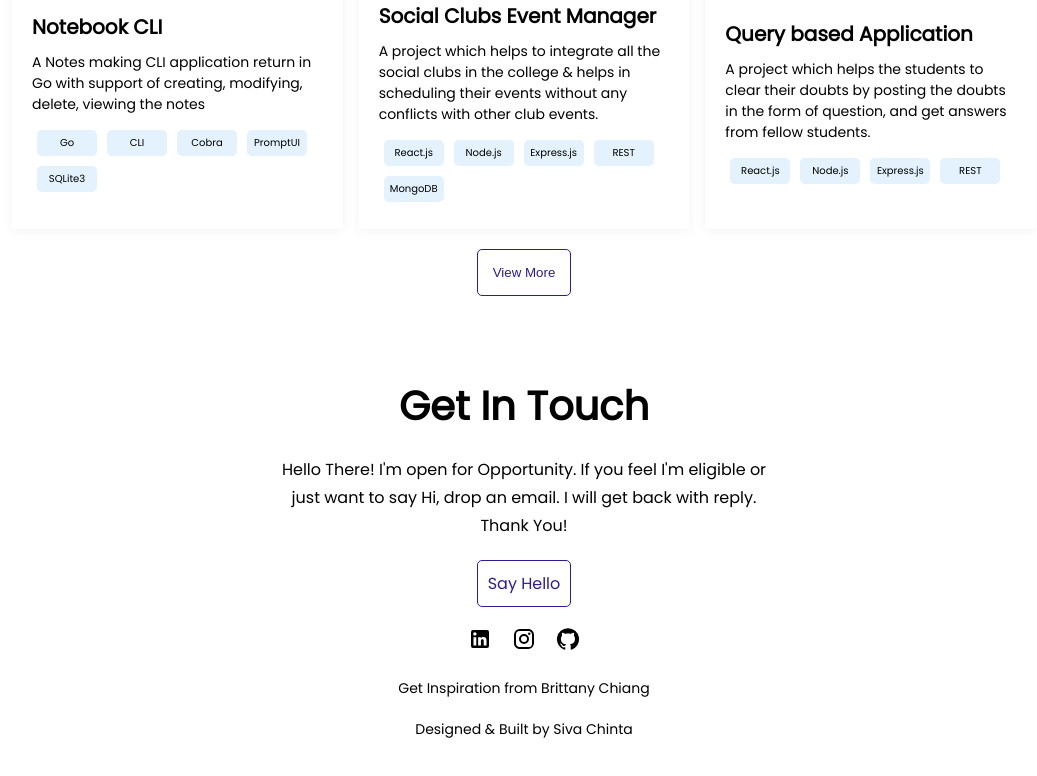
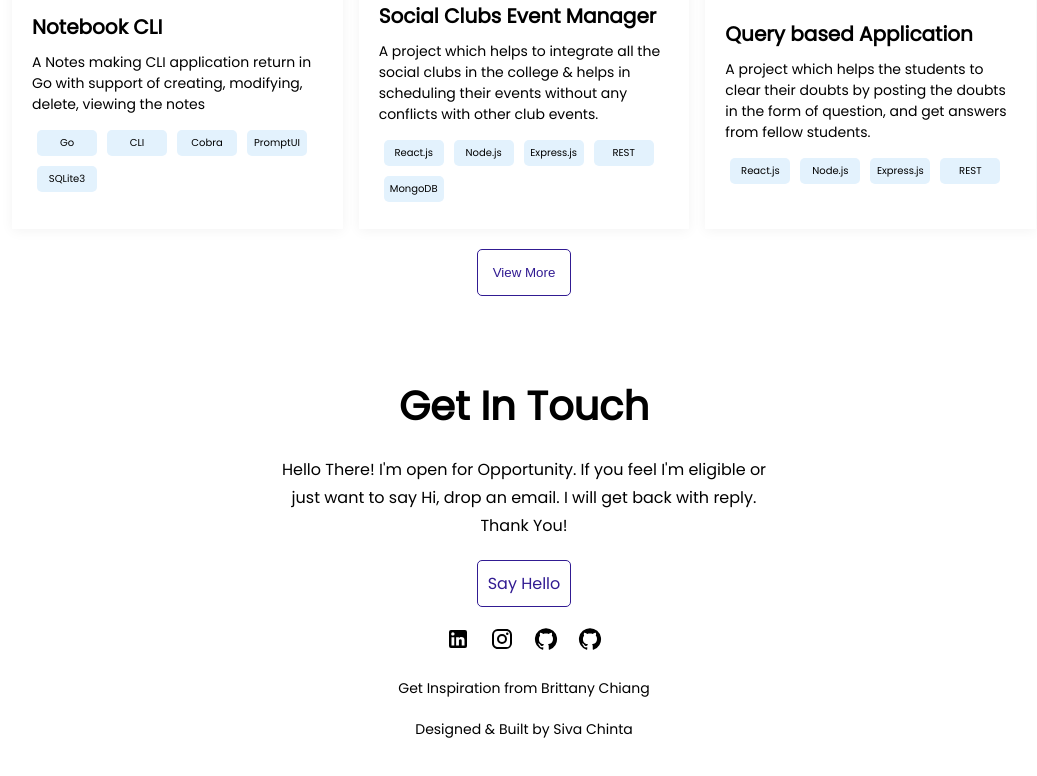
Before and after one commit to sambasivareddy-ch/sambasiva, a React (Create React App) app: page / in a window 1280 px wide. Shown: the part 1588-2364 px from the top of the page, without its empty margins (116-1153 px from the left). Built offline with nearby package versions, Linux system fonts and the light colour scheme.

Commit message:
New Github Profile added in Contacts

```diff
--- a/src/components/Contact.js
+++ b/src/components/Contact.js
@@ -48,6 +48,15 @@
                         <GitHubIcon />
                     </a>
                 </li>
+                <li>
+                    <a
+                        href="https://github.com/sambasivareddy-ch"
+                        rel="noreferrer"
+                        target="_blank"
+                    >
+                        <GitHubIcon />
+                    </a>
+                </li>
             </ul>
             <p className={styles['attribution']}>
                 Get Inspiration from Brittany Chiang
```
